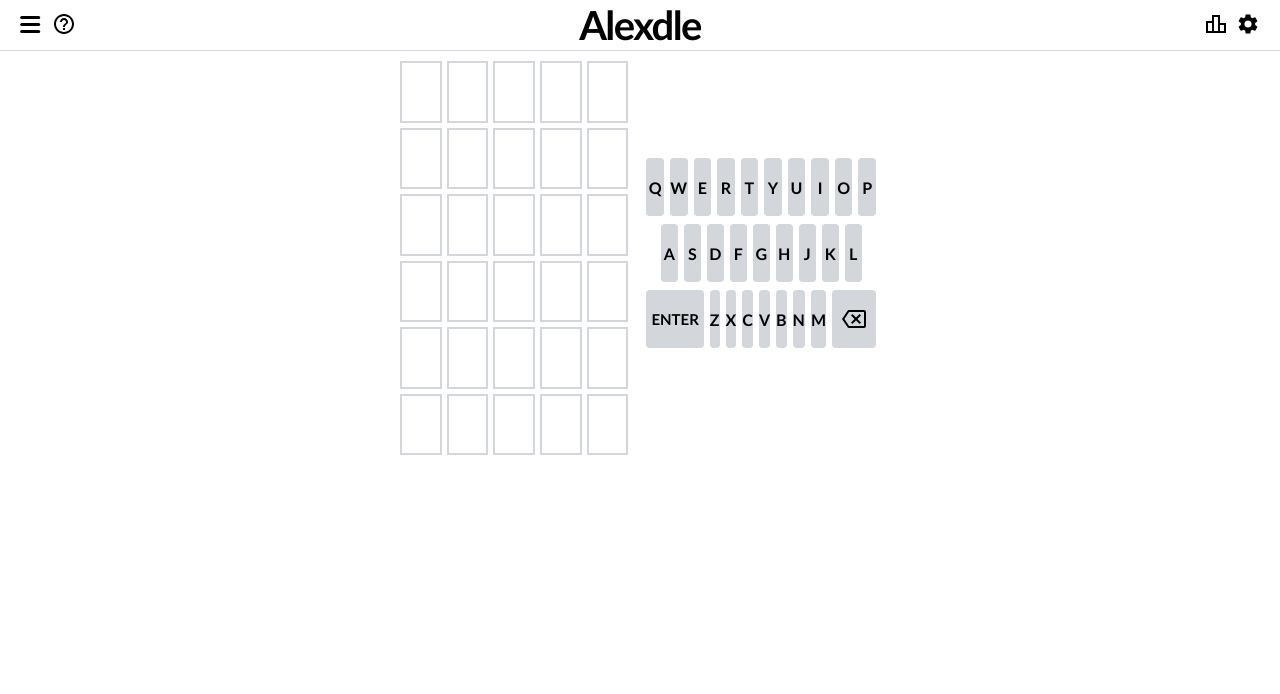
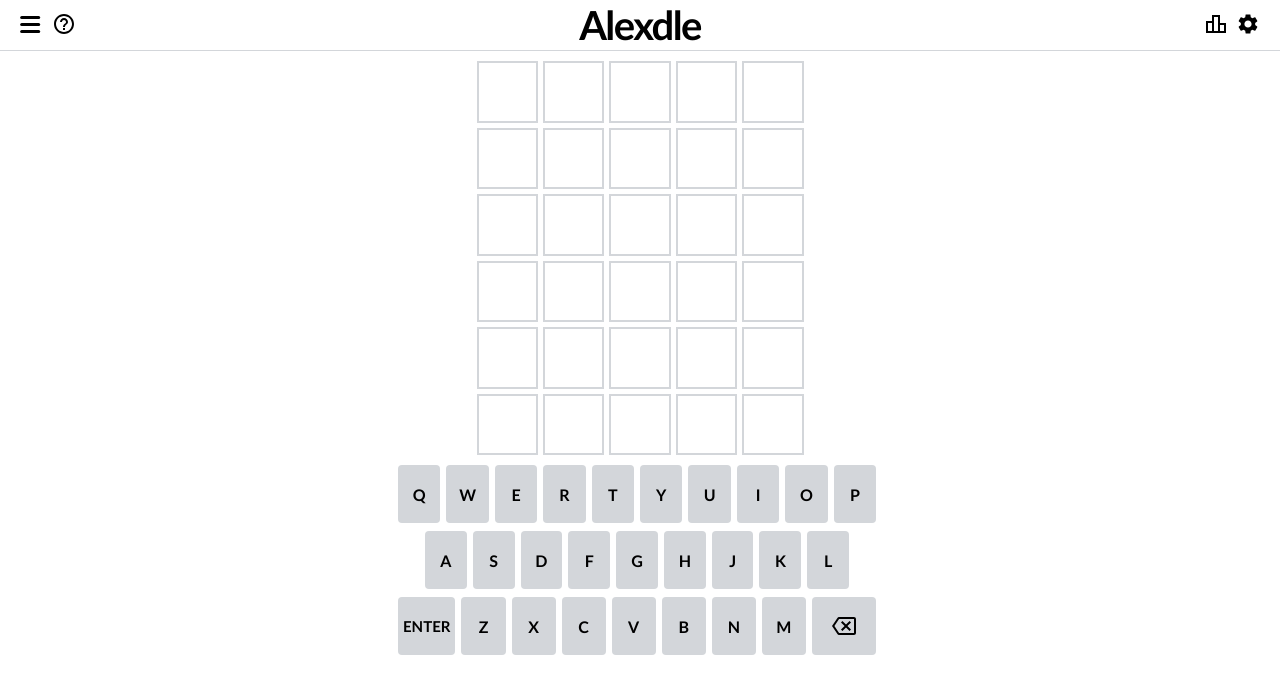
Before and after one commit to Al-Ip/alexdle, a React (Create React App) app: page / in a window 1280 px wide. Shown: the top 694 px of the page. Built offline with nearby package versions, Linux system fonts and the light colour scheme; data requests are answered from the project's data file.

Commit message:
forgot media tweak

```diff
--- a/src/index.css
+++ b/src/index.css
@@ -290,7 +290,7 @@
 }
 
 @media (min-width: 444px) {
-  .app-module {
+  .expandToRow {
       display:flex;
       flex-direction: row;
       align-items: center;
```
